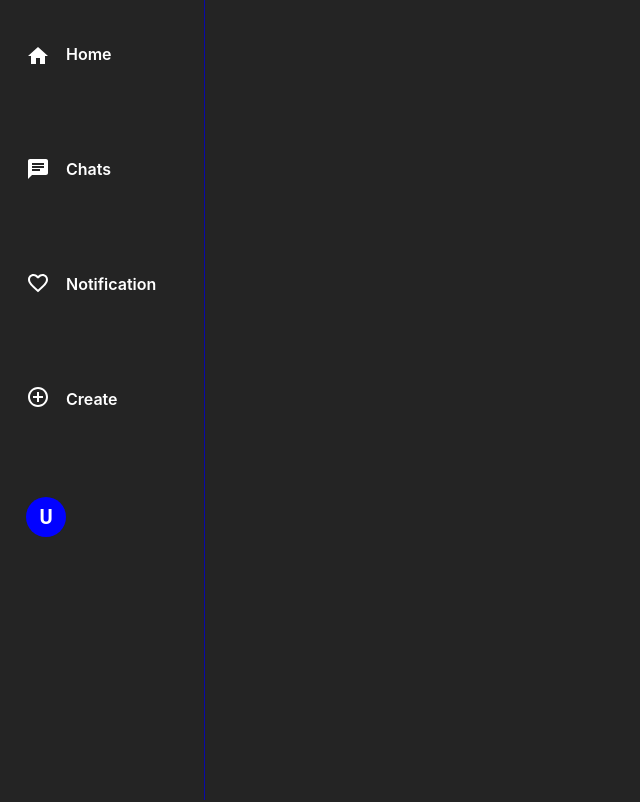
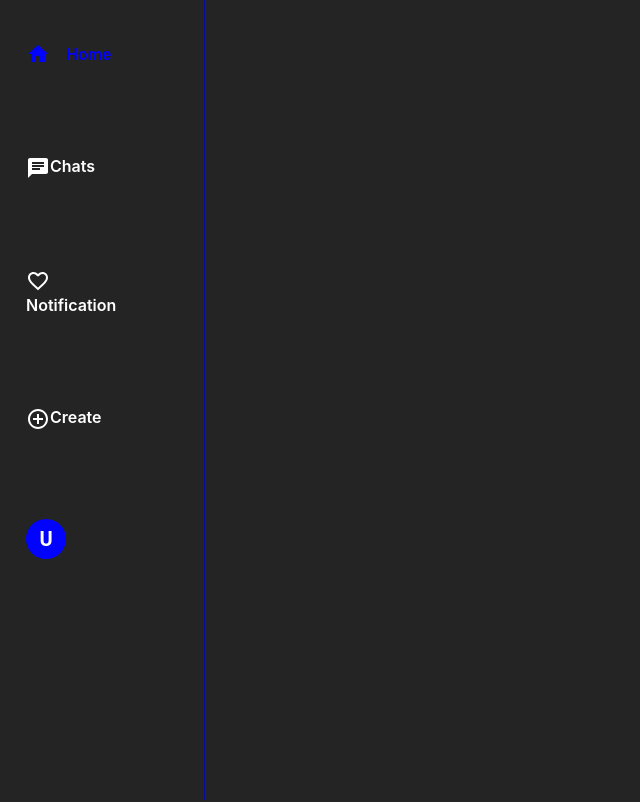
Before and after one commit to krishnabakshi2455/Social-Media-Website-MERNStack, a React (Vite) app in the folder front-end/: page / in a window 1280 px wide. Shown: the top 802 px of the page, without its empty margins (0-640 px from the left). Built offline with nearby package versions, Linux system fonts and the light colour scheme.

Commit message:
navbar-structure,post-component-css

```diff
--- a/front-end/src/Components/Navbar/NavBar.css
+++ b/front-end/src/Components/Navbar/NavBar.css
@@ -36,7 +36,13 @@
     width: 80%;
 
 }
-
+.nav-activecss{
+    color: rgb(2, 2, 255);
+    display: flex;
+    transition: 0.3s ease-in;
+    align-items: center;
+    gap: 1rem;
+}
 
 
 
@@ -48,6 +54,9 @@
         gap: 1px;
         position: fixed;
         top: 90%;
+    }
+    .nav-text{
+        display: none;
     }
 
     .navbar-container {
@@ -87,6 +96,9 @@
         position: fixed;
         top: 90%;
     }
+    .nav-text{
+        display: none;
+    }
 
     .navbar-container {
         display: flex;
@@ -125,6 +137,9 @@
         position: fixed;
         top: 90%;
     }
+    .nav-text{
+        display: none;
+    }
 
     .navbar-container {
         display: flex;
@@ -160,6 +175,9 @@
         align-items: flex-start;
         gap: 10px;
         height: 100vh;
+    }
+    .nav-text{
+        display: none;
     }
 
     .navbar-container {
@@ -199,6 +217,7 @@
         height: 100vh;
     }
 
+
     .navbar-container {
         display: flex;
         flex-direction: row;
--- a/front-end/src/Components/Navbar/NavBar.tsx
+++ b/front-end/src/Components/Navbar/NavBar.tsx
@@ -6,7 +6,7 @@ import ChatIcon from '@mui/icons-material/Chat';
 import { useSelector } from 'react-redux';
 import './Navbar.css';
 import { RootState } from '../../ReduxFolder/store'; // Assuming RootState is defined in the Redux store
-import { Link } from 'react-router-dom';
+import { NavLink } from 'react-router-dom';
 import Notification from '../Notification/Notification';
 
 
@@ -19,26 +19,48 @@ const Navbar: React.FC = () => {
             <div className='navbar-main-div'>
 
 
-                    <div className='navbar-container' >
+                <div className='navbar-container' >
 
-                        <div className='icon-container '>
-                            <Link to="/" className='nav-css  '><HomeIcon  /></Link>
-                        <Link to="/Posts" className='nav-css  '><ChatIcon /></Link>
-                        <Link to="/Posts" className='nav-css  '><Notification /></Link>
-                        <Link to="/Create" className='nav-css '><AddCircleOutlineIcon /></Link>
-                        <Link to='/profile'><Avatar className='w-2 special-icon-1'>{SingUpUsername ? SingUpUsername[0] : 'U'}</Avatar></Link>
-                        </div>
+                    <div className='icon-container '>
+                        <NavLink
+                            to="/"
+                            className={({ isActive }) => isActive ? 'nav-activecss' : 'flex items-center gap-4'}>
+                            <HomeIcon />
+                            <span className='nav-text'>Home</span>
+                        </NavLink>
 
-                        <div className='navbar-name-container'>
-                        <Link to="/" className='nav-css  '>Home</Link>
+                        <NavLink
+                            to="/posts"
+                            className={({ isActive }) => isActive ? 'nav-activecss' : 'flex items-center gap-4'}>
+                            <ChatIcon />
+                            <span className='nav-text'>Chats</span>
+                        </NavLink>
 
-                        <Link to="/chats" className='nav-css '>Chats</Link>
-                        <Link to="/notification" className='nav-css '>Notification</Link>
-                        <Link to="/Create" className='nav-css '>Create</Link>
-                        <Link to="/profile" className='nav-css '>{SingUpUsername}</Link>
-                        </div>
+                        <NavLink
+                            to="/notification"
+                            className={({ isActive }) => isActive ? 'nav-activecss' : 'flex items-center gap-4'}>
+                            <Notification />
+                            <span className='nav-text'>Notification</span>
+                        </NavLink>
 
+                        <NavLink
+                            to="/create"
+                            className={({ isActive }) => isActive ? 'nav-activecss' : 'flex items-center gap-4'}>
+                            <AddCircleOutlineIcon />
+                            <span className='nav-text'>Create</span>
+                        </NavLink>
+
+                        <NavLink
+                            to="/profile"
+                            className={({ isActive }) => isActive ? 'nav-activecss' : 'flex items-center gap-4'}>
+                            <Avatar className="w-2 special-icon-1">
+                                {SingUpUsername ? SingUpUsername[0] : 'U'}
+                            </Avatar>
+                            <span className='nav-text'>{SingUpUsername}</span>
+                        </NavLink>
                     </div>
+
+                </div>
 
             </div>
         </>
--- a/front-end/src/Components/Posts/Posts.css
+++ b/front-end/src/Components/Posts/Posts.css
@@ -1,14 +1,16 @@
-.post-otheraccount-container{
+.post-otheraccount-container {
     width: 100%;
     height: 12vh;
 }
-.post-main-cover{
+
+.post-main-cover {
     display: flex;
     border: 1px solid white;
     width: 83.8vw;
     height: 83.8vh;
 }
-.post-dumy-card{
+
+.post-dumy-card {
     border: 1px solid red;
     width: 74%;
     margin-left: 15%;
@@ -16,39 +18,42 @@
     margin-top: 1rem;
 }
 
-.post-header{
+.post-header {
     border: 1px solid green;
     display: flex;
     align-items: center;
     gap: 0.5rem;
 }
-.post-others{
+
+.post-others {
     display: flex;
     gap: 1.3rem;
     justify-content: end;
 }
 
-@media (min-width:300px) and (max-width:400px){
-.post-main-cover{
+@media (min-width:300px) and (max-width:400px) {
+    .post-main-cover {
         display: flex;
         border: 1px solid white;
-    width: 97.8vw;
-    height: 74.7vh;
+        width: 99.8vw;
+        height: 73.7vh
     }
-.post-otheraccount-container{
+
+    .post-otheraccount-container {
         width: 66%;
         height: 12vh;
     }
 }
 
-@media (min-width:401px) and (max-width:500px){
-.post-main-cover{
+@media (min-width:401px) and (max-width:500px) {
+    .post-main-cover {
         display: flex;
         border: 1px solid white;
-    width: 97.8vw;
-    height: 74.7vh;
+        width: 99.8vw;
+        height: 75.7vh
     }
-.post-otheraccount-container{
+
+    .post-otheraccount-container {
         width: 66%;
         height: 12vh;
     }
@@ -56,43 +61,47 @@
 
 
 @media (min-width:501px) and (max-width:600px) {
-.post-main-cover{
+    .post-main-cover {
         display: flex;
         border: 1px solid white;
-    width: 97.8vw;
+        width: 99.8vw;
         height: 74.7vh;
     }
-.post-otheraccount-container{
+
+    .post-otheraccount-container {
         width: 66%;
         height: 12vh;
     }
 }
 
 @media (min-width:601px) and (max-width:700px) {
-.post-main-cover{
+    .post-main-cover {
         display: flex;
         border: 1px solid white;
-    width: 97.8vw;
+        width: 99.8vw;
         height: 74.7vh;
     }
-.post-otheraccount-container{
+
+    .post-otheraccount-container {
         width: 66%;
         height: 12vh;
     }
 }
 
 @media (min-width:701px) and (max-width:800px) {
-.post-main-cover{
+    .post-main-cover {
         display: flex;
         border: 1px solid white;
-    width: 97.8vw;
+        width: 99.8vw;
         height: 72.4vh;
     }
-.post-otheraccount-container{
+
+    .post-otheraccount-container {
         width: 92%;
         height: 12vh;
     }
-.post-dumy-card{
+
+    .post-dumy-card {
         border: 1px solid red;
         width: 74%;
         margin-left: 15%;
--- a/front-end/src/index.css
+++ b/front-end/src/index.css
@@ -13,14 +13,6 @@ body {
 .special-icon-1{
   background-color: rgb(2, 2, 255) !important;
   /* rgba(3, 3, 195, 0.814) */
-}
-.nav-css{
-  color: white;
-  transition: 0.3s ease;
-}
-.nav-css:hover{
-  color: rgb(2, 2, 255);
-  transition: 0.3s ease;
 }
 /* For WebKit browsers (Chrome, Safari, etc.) */
 *::-webkit-scrollbar {
```
Lines whose indentation alone changed are shown as unchanged.
